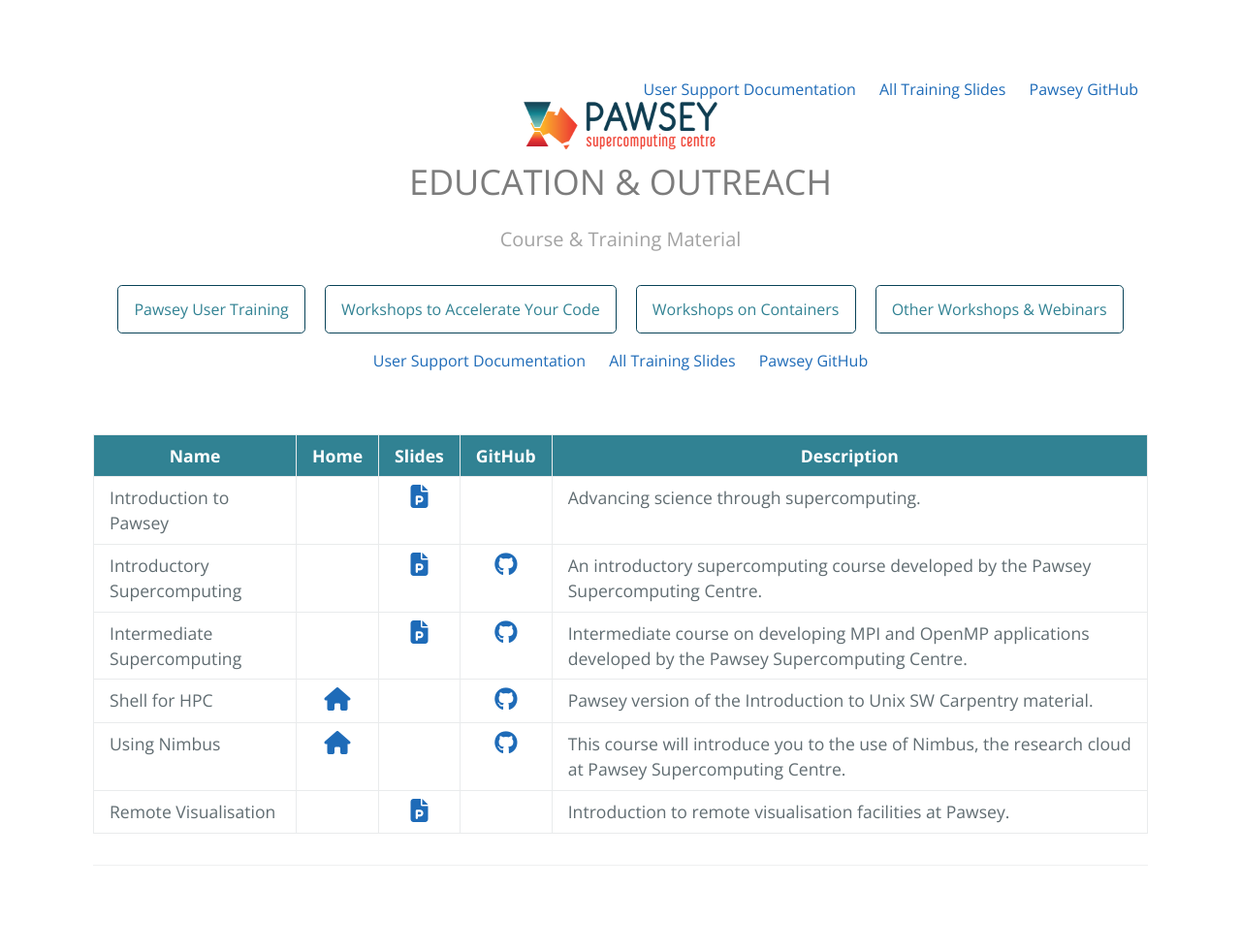
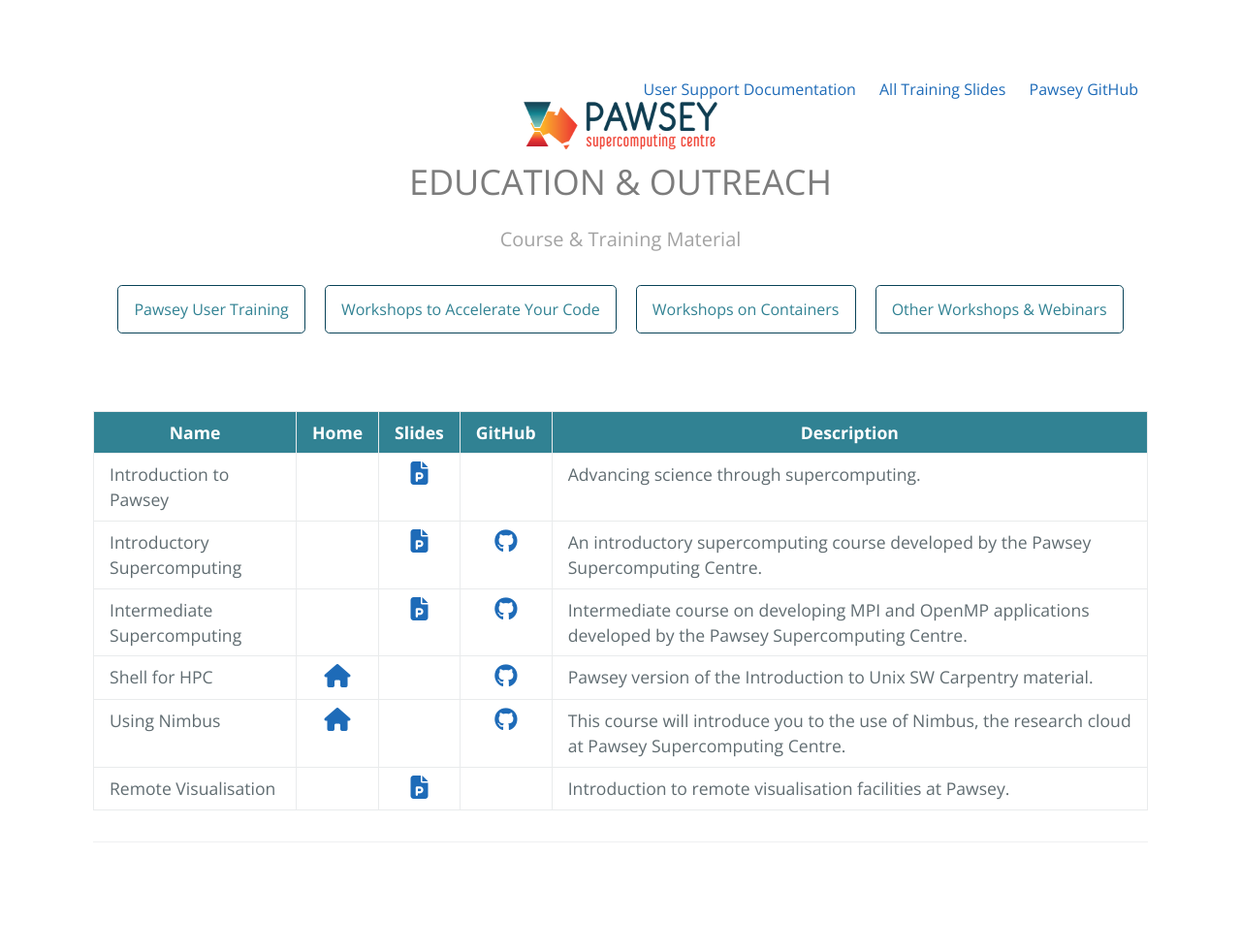
Before and after one commit to ratkinson0405/ratkinson0405.github.io, a Jekyll site: the page built from index.md, in a window 1280 px wide. Shown: the whole page at 97% size. Built offline with Jekyll 4.4.1, drawn with Linux system fonts in a browser that asks for light colours; nearby versions of some CDN libraries; our own code applies the rules of GitHub Pages for plain Markdown files; the repository's description, which GitHub fills in, is left out; after the commit the page ends 957 px from its top, so only the background shows below that.

Commit message:
Update default.html

```diff
--- a/_layouts/default.html
+++ b/_layouts/default.html
@@ -26,10 +26,6 @@
         {% else %}
           <a href="{{ item.url }}" class="btn">{{ item.title }}</a>
         {% endif %}
-      {% endfor %}
-      <br>
-      {% for externalLink in site.data.externalLinks.links %}
-        <a href="{{ externalLink.url }}" style="padding: 10px;">{{ externalLink.title }}</a>
       {% endfor %}
     </section>
 
```
